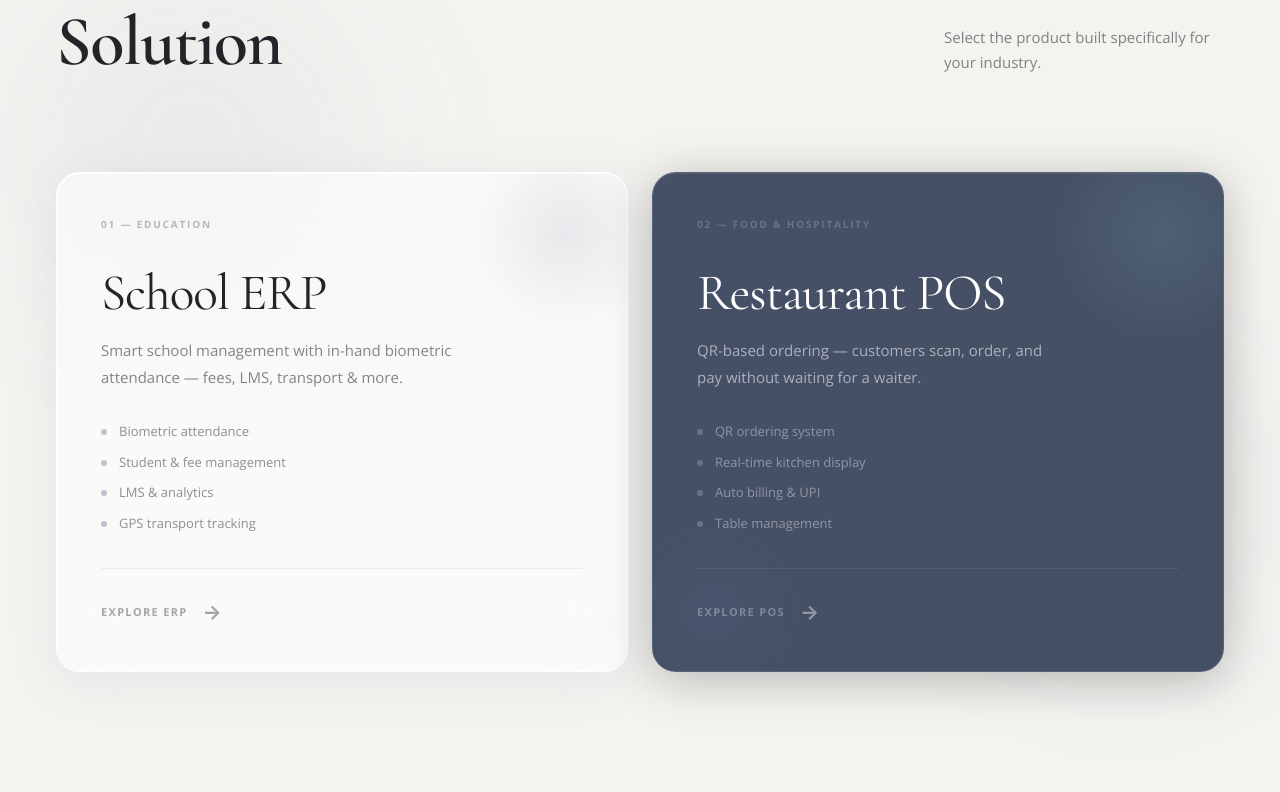
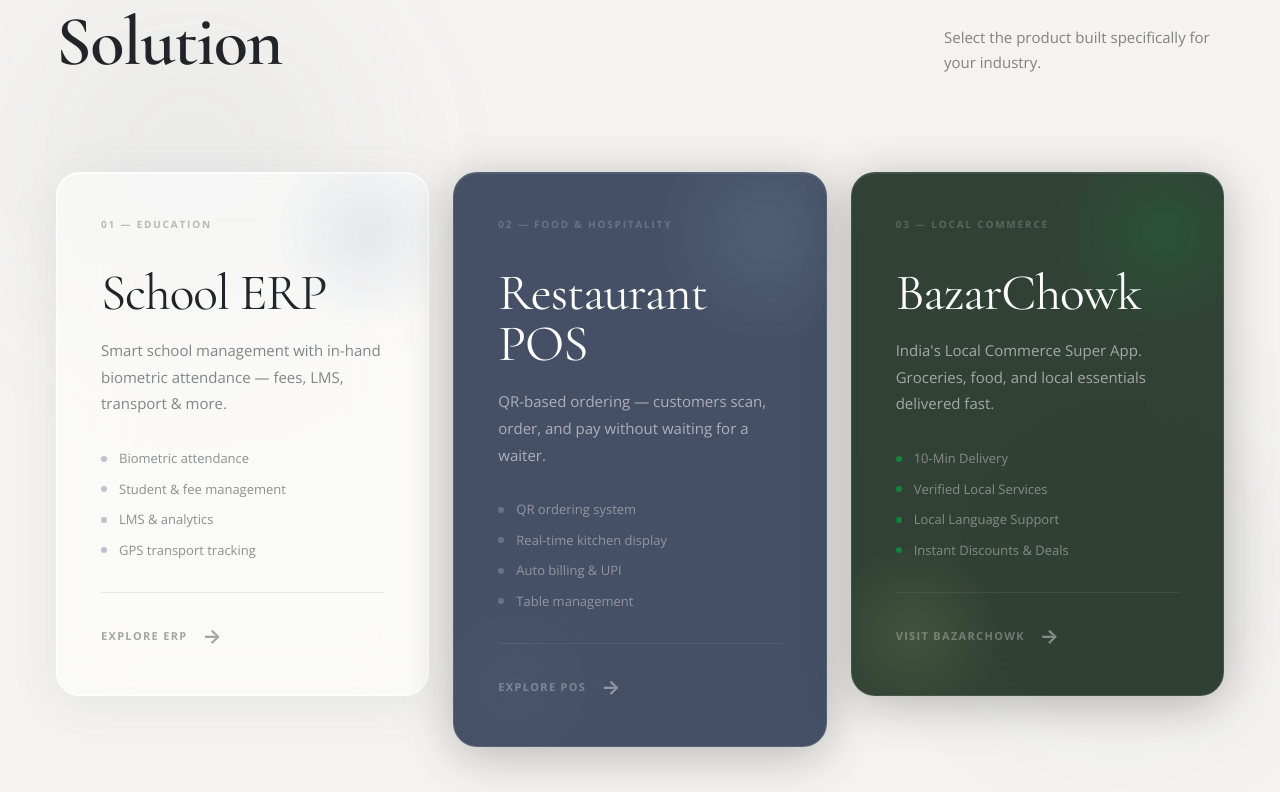
Before and after one commit to rezosnd/veritasco, a Next.js app: page / in a window 1280 px wide. Shown: the part 1008-1800 px from the top of the page. Built offline with nearby package versions, Linux system fonts and the light colour scheme.

Commit message:
initialize landing page with premium scroll-reveal animations, modular components, and glassmorphism design.

```diff
--- a/app/about/page.tsx
+++ b/app/about/page.tsx
@@ -400,7 +400,7 @@
                 className="pulla-section-title"
                 style={{ color: "#212529" }}
               >
-                Founders of Veritasco
+                Who is the founder of Veritasco?
               </h2>
             </div>
           </ScrollReveal>
--- a/app/layout.tsx
+++ b/app/layout.tsx
@@ -20,17 +20,23 @@
   metadataBase: new URL(siteUrl),
 
   title: {
-    default: 'VeritasCo.Tech — #1 School ERP & Restaurant POS Solutions in India',
+    default: 'VeritasCo.Tech — #1 School ERP, Restaurant POS & BazarChowk',
     template: '%s | VeritasCo.Tech',
   },
 
   description:
-    'VeritasCo.Tech provides India\'s first School ERP with in-hand biometric devices and advanced Restaurant POS systems. Manage schools (admissions, fees, LMS) or restaurants (QR ordering, billing, KDS) from one powerful cloud dashboard.',
+    'VeritasCo.Tech provides India\'s first School ERP, advanced Restaurant POS systems, and BazarChowk — India\'s local commerce super app. Founded by Rehan Suman and Aman Kumar.',
 
+  generator: 'Next.js',
+  applicationName: siteName,
+  referrer: 'origin-when-cross-origin',
   keywords: [
     'School ERP Software India',
     'Biometric Attendance System for Schools',
     'Restaurant POS System India',
+    'BazarChowk',
+    'Bazar Chowk',
+    'Local Commerce Super App',
     'QR Code Ordering System',
     'School Management Software',
     'Restaurant Management Software',
@@ -42,9 +48,26 @@
     'VeritasCo Tech',
     'Education Technology India',
     'Hospitality Tech Solutions',
+    'Who is the founder of Veritasco',
     'Founder of Veritasco',
+    'Who founded Veritasco',
+    'Who is the CEO of Veritasco',
+    'Who is the CTO of Veritasco',
+    'Veritasco founder name',
+    'Veritasco founders',
+    'Veritasco CEO',
+    'Veritasco CTO',
+    'Rehan Suman founder of Veritasco',
+    'Aman Kumar founder of Veritasco',
+    'Rehan Suman CEO Veritasco',
+    'Aman Kumar CTO Veritasco',
     'Rehan Suman',
-    'Aman Kumar Veritasco',
+    'Aman Kumar',
+    'Best EdTech Startup India',
+    'Best POS Startup India',
+    'VeritasCo Technologies',
+    'VeritasCo Software',
+    'Top ERP Providers in India',
   ],
 
   authors: [
@@ -52,10 +75,20 @@
     { name: 'Aman Kumar', url: `${siteUrl}/founders#aman-kumar` },
     { name: siteName, url: siteUrl },
   ],
-  creator: siteName,
+  creator: 'Rehan Suman & Aman Kumar',
   publisher: siteName,
-  category: 'Education Technology',
-  applicationName: siteName,
+  category: 'Technology & Education',
+  formatDetection: {
+    email: false,
+    address: false,
+    telephone: false,
+  },
+
+  appleWebApp: {
+    title: siteName,
+    statusBarStyle: 'black-translucent',
+    capable: true,
+  },
 
   robots: {
     index: true,
@@ -94,15 +127,18 @@
     locale: 'en_IN',
     url: siteUrl,
     siteName,
-    title: 'VeritasCo.Tech — #1 School ERP & Restaurant POS Solutions in India',
+    title: 'VeritasCo.Tech — #1 School ERP, Restaurant POS & BazarChowk',
     description:
-      'Transform your operations with VeritasCo.Tech. Leading School ERP with Biometric Attendance and QR-based Restaurant POS systems. Scalable, secure, and cloud-ready.',
+      'Transform your operations with VeritasCo.Tech. Leading School ERP, Restaurant POS systems, and BazarChowk local commerce app. Founded by Rehan Suman and Aman Kumar.',
+    emails: ['info@veritasco.tech'],
+    phoneNumbers: ['+918709442363'],
+    countryName: 'India',
     images: [
       {
         url: `${siteUrl}/og.png?v=3`,
         width: 1200,
         height: 630,
-        alt: 'VeritasCo.Tech — School ERP & Restaurant POS Solutions',
+        alt: 'VeritasCo.Tech — School ERP, Restaurant POS & BazarChowk',
         type: 'image/png',
       },
     ],
@@ -113,9 +149,9 @@
     card: 'summary_large_image',
     site: '@veritascotech',
     creator: '@veritascotech',
-    title: 'VeritasCo.Tech — #1 School ERP & Restaurant POS Solutions in India',
+    title: 'VeritasCo.Tech — #1 School ERP, Restaurant POS & BazarChowk',
     description:
-      'School ERP with biometric attendance + Restaurant POS with QR ordering. The complete digital ecosystem for your business.',
+      'School ERP, Restaurant POS, and BazarChowk. The complete digital ecosystem for your business, founded by Rehan Suman and Aman Kumar.',
     images: [`${siteUrl}/og.png?v=3`],
   },
 }
@@ -242,6 +278,116 @@
         bestRating: '5',
       },
     },
+    {
+      '@type': 'SoftwareApplication',
+      '@id': `${siteUrl}/#product-bazarchowk`,
+      name: 'BazarChowk',
+      applicationCategory: 'ShoppingApplication',
+      operatingSystem: 'Web, Android, iOS',
+      url: 'https://bazarchowk.com/',
+      description: 'India\'s Local Commerce Super App connecting towns and villages to local businesses.',
+      offers: {
+        '@type': 'Offer',
+        price: '0',
+        priceCurrency: 'INR',
+        availability: 'https://schema.org/InStock',
+        seller: { '@id': `${siteUrl}/#organization` },
+      },
+    },
+    {
+      '@type': 'FAQPage',
+      mainEntity: [
+        {
+          '@type': 'Question',
+          name: 'Who is the founder of Veritasco?',
+          acceptedAnswer: {
+            '@type': 'Answer',
+            text: 'Rehan Suman is the Founder and CEO of Veritasco, and Aman Kumar is the Co-Founder and CTO. Together they built VeritasCo into a leading tech company providing School ERP, Restaurant POS, and BazarChowk.'
+          }
+        },
+        {
+          '@type': 'Question',
+          name: 'Who is the CEO of Veritasco?',
+          acceptedAnswer: {
+            '@type': 'Answer',
+            text: 'Rehan Suman is the Founder and CEO of Veritasco.'
+          }
+        },
+        {
+          '@type': 'Question',
+          name: 'Who is the CTO of Veritasco?',
+          acceptedAnswer: {
+            '@type': 'Answer',
+            text: 'Aman Kumar is the Co-Founder and CTO of Veritasco.'
+          }
+        },
+        {
+          '@type': 'Question',
+          name: 'Who founded Veritasco?',
+          acceptedAnswer: {
+            '@type': 'Answer',
+            text: 'Veritasco was founded by Rehan Suman (CEO) and Aman Kumar (CTO).'
+          }
+        },
+        {
+          '@type': 'Question',
+          name: 'Who are the founders of Veritasco?',
+          acceptedAnswer: {
+            '@type': 'Answer',
+            text: 'The founders of Veritasco are Rehan Suman and Aman Kumar.'
+          }
+        }
+      ]
+    },
+    {
+      '@type': 'LocalBusiness',
+      '@id': `${siteUrl}/#localbusiness`,
+      name: 'Veritasco Tech Solutions',
+      image: `${siteUrl}/logo.avif`,
+      telephone: '+91-8709442363',
+      email: 'info@veritasco.tech',
+      address: {
+        '@type': 'PostalAddress',
+        addressCountry: 'IN',
+        addressRegion: 'Bihar',
+      },
+      url: siteUrl,
+      priceRange: '₹₹',
+      founder: [
+        { '@id': `${siteUrl}/founders#rehan-suman` },
+        { '@id': `${siteUrl}/founders#aman-kumar` }
+      ],
+      sameAs: [
+        'https://facebook.com/veritascotech',
+        'https://twitter.com/veritascotech',
+        'https://www.linkedin.com/company/veritasco',
+        'https://www.instagram.com/veritasco.tech',
+      ]
+    },
+    {
+      '@type': 'BreadcrumbList',
+      '@id': `${siteUrl}/#breadcrumb`,
+      itemListElement: [
+        {
+          '@type': 'ListItem',
+          position: 1,
+          name: 'Home',
+          item: siteUrl
+        },
+        {
+          '@type': 'ListItem',
+          position: 2,
+          name: 'About Us',
+          item: `${siteUrl}/about`
+        },
+        {
+          '@type': 'ListItem',
+          position: 3,
+          name: 'Founders',
+          item: `${siteUrl}/founders`
+        }
+      ]
+    }
   ],
 }
 
--- a/app/page.tsx
+++ b/app/page.tsx
@@ -9,7 +9,7 @@
 import BookingModal from "@/components/booking-modal"
 import ContactSupportModal from "@/components/contact-support-modal"
 import { SiteFooter } from "@/components/site-footer"
-import { GraduationCap, Utensils, ArrowRight, ArrowDown, Zap, ShieldCheck, LifeBuoy } from "lucide-react"
+import { GraduationCap, Utensils, ArrowRight, ArrowDown, Zap, ShieldCheck, LifeBuoy, ShoppingCart } from "lucide-react"
 
 /* ── Scroll reveal for lines using pulla's exact .focus--mask approach ── */
 function useRevealLines(ref: React.RefObject<HTMLElement | null>) {
@@ -156,7 +156,7 @@
               </div>
             </ScrollReveal>
 
-            <div className="grid grid-cols-1 lg:grid-cols-2 gap-6">
+            <div className="grid grid-cols-1 lg:grid-cols-3 gap-6">
               {/* ERP Card — glassmorphism light */}
               <ScrollReveal animation="slide-left">
                 <TransitionLink href="/erp" className="group block h-full">
@@ -261,6 +261,59 @@
                   </div>
                 </TransitionLink>
               </ScrollReveal>
+
+              {/* BazarChowk Card — glassmorphism green */}
+              <ScrollReveal animation="slide-left" delay={240}>
+                <a href="https://bazarchowk.com/" target="_blank" rel="noopener noreferrer" className="group block h-full">
+                  <div
+                    className="relative overflow-hidden"
+                    style={{
+                      borderRadius: "24px",
+                      minHeight: "500px",
+                      background: "rgba(22,40,28,0.88)",
+                      backdropFilter: "blur(32px)",
+                      WebkitBackdropFilter: "blur(32px)",
+                      border: "1px solid rgba(255,255,255,0.1)",
+                      boxShadow: "0 8px 48px rgba(0,0,0,0.25), inset 0 1px 0 rgba(255,255,255,0.08)",
+                      padding: "44px 44px",
+                      transition: "transform 0.5s cubic-bezier(0.16,1,0.3,1), box-shadow 0.5s ease",
+                      display: "flex",
+                      flexDirection: "column",
+                      justifyContent: "space-between",
+                    }}
+                    onMouseEnter={e => {
+                      e.currentTarget.style.transform = "translateY(-8px)"
+                      e.currentTarget.style.boxShadow = "0 32px 80px rgba(0,177,64,0.15), inset 0 1px 0 rgba(255,255,255,0.1)"
+                    }}
+                    onMouseLeave={e => {
+                      e.currentTarget.style.transform = "translateY(0)"
+                      e.currentTarget.style.boxShadow = "0 8px 48px rgba(0,0,0,0.25), inset 0 1px 0 rgba(255,255,255,0.08)"
+                    }}
+                  >
+                    {/* Shimmer accent top-right */}
+                    <div aria-hidden style={{ position: "absolute", top: "-50px", right: "-50px", width: "220px", height: "220px", borderRadius: "50%", background: "radial-gradient(circle, rgba(0,177,64,0.15) 0%, transparent 70%)", pointerEvents: "none" }} />
+                    <div aria-hidden style={{ position: "absolute", bottom: "-30px", left: "-30px", width: "180px", height: "180px", borderRadius: "50%", background: "radial-gradient(circle, rgba(212,247,112,0.1) 0%, transparent 70%)", pointerEvents: "none" }} />
+                    <div style={{ position: "relative", zIndex: 1 }}>
+                      <span style={{ fontFamily: "var(--font-body)", fontSize: "10px", fontWeight: 700, letterSpacing: "0.18em", color: "rgba(255,255,255,0.2)", textTransform: "uppercase", display: "block", marginBottom: "36px" }}>03 — Local Commerce</span>
+                      <h3 style={{ fontFamily: "var(--font-display)", fontSize: "clamp(32px,4vw,56px)", fontWeight: 500, color: "#ffffff", lineHeight: 1.0, letterSpacing: "-0.02em", marginBottom: "18px" }}>BazarChowk</h3>
+                      <p style={{ fontFamily: "var(--font-body)", fontSize: "15px", color: "rgba(255,255,255,0.55)", lineHeight: "1.78", fontWeight: 300, maxWidth: "360px", marginBottom: "32px" }}>India's Local Commerce Super App. Groceries, food, and local essentials delivered fast.</p>
+                      <ul style={{ listStyle: "none", padding: 0, margin: 0, display: "flex", flexDirection: "column", gap: "11px" }}>
+                        {["10-Min Delivery", "Verified Local Services", "Local Language Support", "Instant Discounts & Deals"].map(t => (
+                          <li key={t} style={{ fontFamily: "var(--font-body)", fontSize: "13px", color: "rgba(255,255,255,0.4)", display: "flex", alignItems: "center", gap: "12px" }}>
+                            <span style={{ width: "6px", height: "6px", borderRadius: "50%", background: "rgba(0,177,64,0.6)", display: "block", flexShrink: 0 }} />{t}
+                          </li>
+                        ))}
+                      </ul>
+                    </div>
+                    <div style={{ display: "flex", alignItems: "center", justifyContent: "space-between", paddingTop: "28px", borderTop: "1px solid rgba(255,255,255,0.07)", marginTop: "32px", position: "relative", zIndex: 1 }}>
+                      <div className="pulla-arrow-link pulla-arrow-link-white">
+                        <span>Visit BazarChowk</span>
+                        <span className="arrow-icon">→</span>
+                      </div>
+                    </div>
+                  </div>
+                </a>
+              </ScrollReveal>
             </div>
           </div>
         </section>
@@ -284,11 +337,12 @@
               </div>
             </ScrollReveal>
 
-            <div className="grid grid-cols-1 md:grid-cols-3 gap-5">
+            <div className="grid grid-cols-1 md:grid-cols-2 lg:grid-cols-4 gap-5">
               {[
                 { icon: GraduationCap, title: "Schools", num: "01", desc: "Complete ERP with biometric attendance, fee management, LMS, and real-time analytics." },
                 { icon: Utensils, title: "Restaurants", num: "02", desc: "QR-based ordering system with real-time kitchen display and auto billing." },
-                { icon: Zap, title: "Future", num: "03", desc: "We are continuously expanding — retail, healthcare, and enterprise software.", muted: true },
+                { icon: ShoppingCart, title: "Commerce", num: "03", desc: "India's Local Commerce Super App connecting towns and villages to local businesses." },
+                { icon: Zap, title: "Future", num: "04", desc: "We are continuously expanding — retail, healthcare, and enterprise software.", muted: true },
               ].map((item, idx) => (
                 <ScrollReveal key={idx} delay={idx * 100}>
                   <div className={`pulla-card rounded-[20px] p-8 md:p-10 h-full ${item.muted ? "opacity-35" : ""}`}>
--- a/components/site-footer.tsx
+++ b/components/site-footer.tsx
@@ -36,7 +36,7 @@
             </p>
           </div>
           {[
-            { title: "Products", links: [{ l: "School ERP", h: "/erp" }, { l: "Restaurant POS", h: "/pos" }] },
+            { title: "Products", links: [{ l: "School ERP", h: "/erp" }, { l: "Restaurant POS", h: "/pos" }, { l: "BazarChowk", h: "https://bazarchowk.com/", external: true }] },
             { title: "Company",  links: [{ l: "About Us", h: "/about" }, { l: "Testimonials", h: "/testimonials" }, { l: "Contact", action: onSupportOpen }] },
             { title: "Support",  links: [{ l: "FAQ", h: "/faq" }, { l: "Privacy Policy", h: "/privacy-policy" }] },
             {
```
